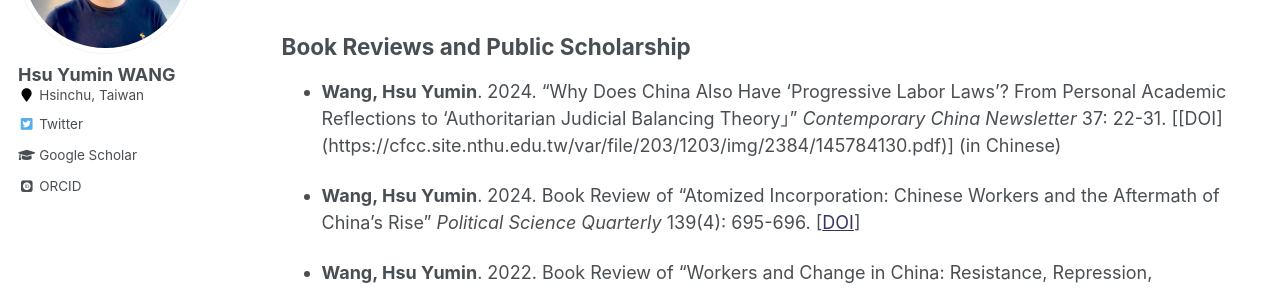
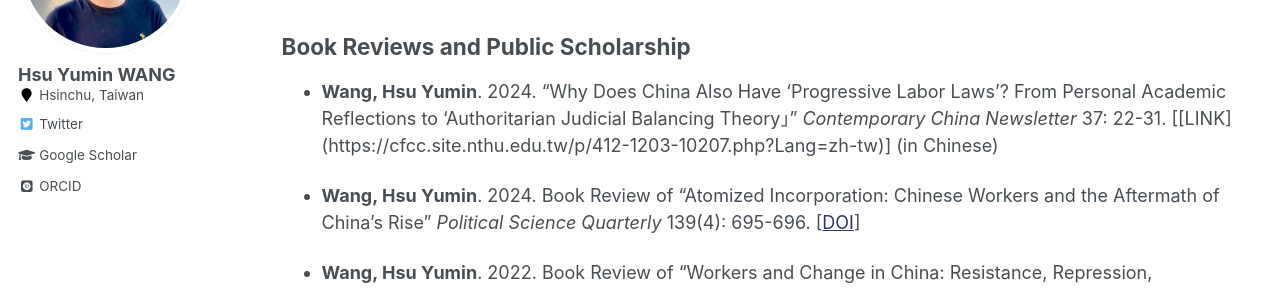
Before and after one commit to hsuyumin/hsuyumin.github.io, a Jekyll site: the page built from _pages/publications.md, in a window 1280 px wide and 900 px high, scrolled down 568 px. Shown: the part 152-441 px from the top of the window. Built offline with Jekyll 4.4.1, drawn with Linux system fonts in a browser that asks for light colours; some web fonts are replaced.

Commit message:
Update publications.md

```diff
--- a/_pages/publications.md
+++ b/_pages/publications.md
@@ -50,7 +50,7 @@ redirect_from:
 
 ## Book Reviews and Public Scholarship
 
-* **Wang, Hsu Yumin**. 2024. "Why Does China Also Have 'Progressive Labor Laws'? From Personal Academic Reflections to 'Authoritarian Judicial Balancing Theory」" _Contemporary China Newsletter_ 37: 22-31. [[DOI] (https://cfcc.site.nthu.edu.tw/var/file/203/1203/img/2384/145784130.pdf)]  (in Chinese)
+* **Wang, Hsu Yumin**. 2024. "Why Does China Also Have 'Progressive Labor Laws'? From Personal Academic Reflections to 'Authoritarian Judicial Balancing Theory」" _Contemporary China Newsletter_ 37: 22-31. [[LINK] (https://cfcc.site.nthu.edu.tw/p/412-1203-10207.php?Lang=zh-tw)]  (in Chinese)
 
 * **Wang, Hsu Yumin**. 2024. Book Review of "Atomized Incorporation: Chinese Workers and the Aftermath of China's Rise" _Political Science Quarterly_ 139(4): 695-696. [[DOI](https://doi.org/10.1093/psquar/qqae098)]
 
```
